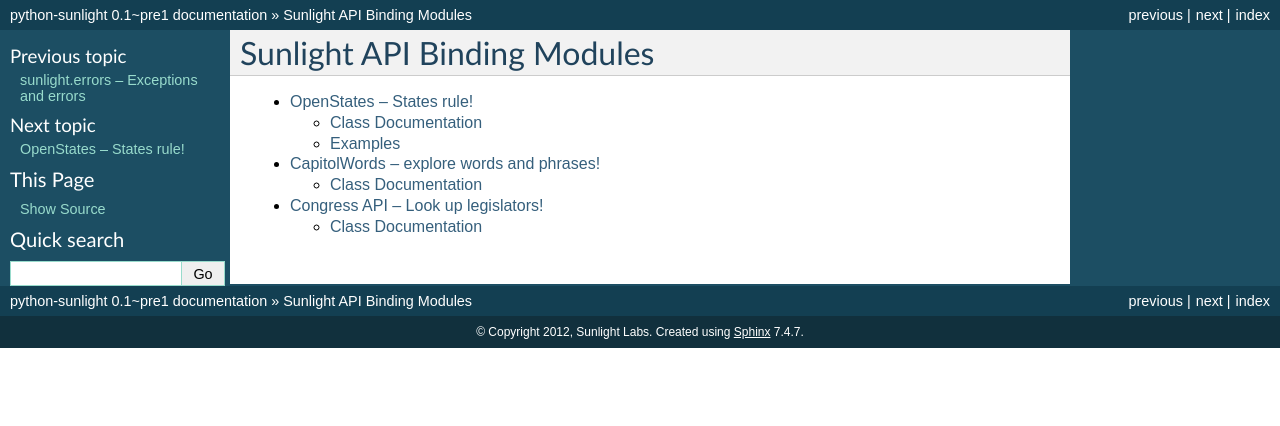
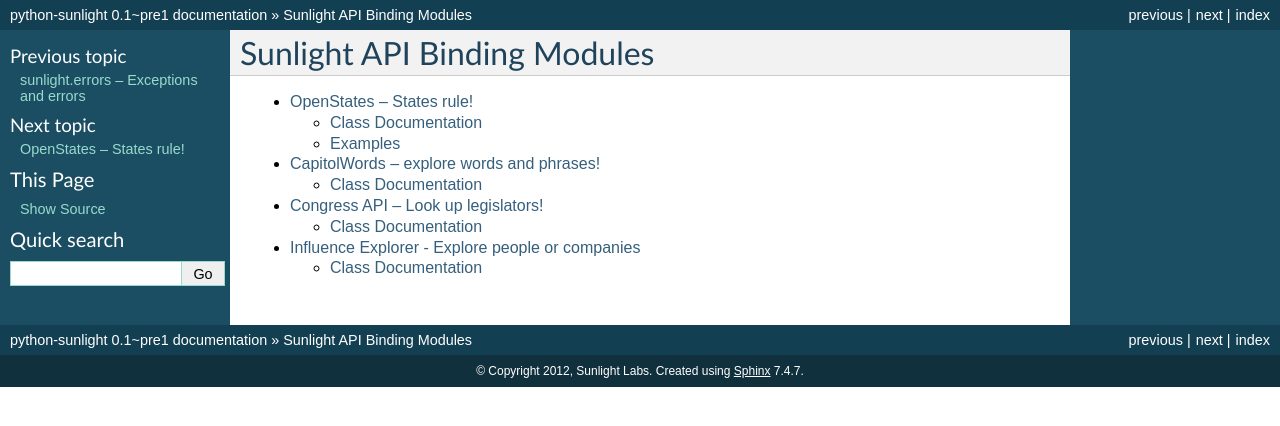
Before and after one commit to sunlightlabs/python-sunlight, a Sphinx documentation site: the page built from docs/source/sunlight/services/index.rst, in a window 1280 px wide. Shown: the top 426 px of the page. Built offline with Sphinx 7.4.7, drawn with Linux system fonts in a browser that asks for light colours; formulas are drawn with MathJax 3; the version number is read from the project's files by our own code.

Commit message:
Adding in the docs for IE

```diff
--- a/docs/source/sunlight/services/index.rst
+++ b/docs/source/sunlight/services/index.rst
@@ -7,3 +7,4 @@
    openstates.rst
    capitolwords.rst
    congress.rst
+   influenceexplorer.rst
--- /dev/null
+++ b/docs/source/sunlight/services/influenceexplorer.rst
@@ -0,0 +1,8 @@
+Influence Explorer - Explore people or companies
+================================================
+
+Class Documentation
+*******************
+
+.. automodule:: sunlight.services.influenceexplorer
+   :members:
```
